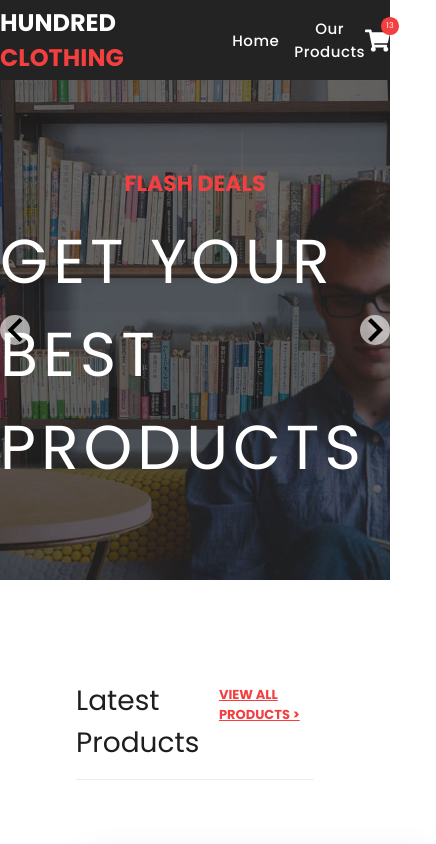
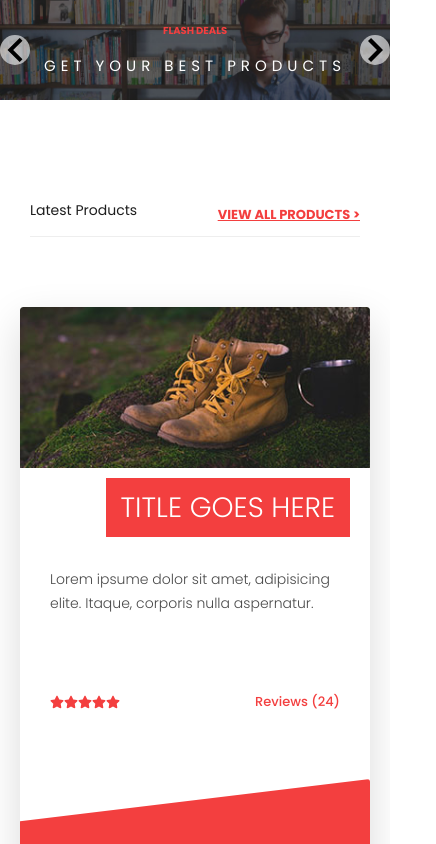
Before and after one commit to AndreFelipe97/E-commerc, a Next.js app: page / in a window 390 px wide. Shown: the top 844 px of the page, 436 px wide, since content can reach past the window. Built offline with nearby package versions, Linux system fonts and the light colour scheme.

Commit message:
refactor media queries

```diff
--- a/src/components/Benner/styles.ts
+++ b/src/components/Benner/styles.ts
@@ -26,4 +26,46 @@ export const EachSlide = styled.div`
     text-transform: uppercase;
     letter-spacing: 0.5rem;
   }
+
+  @media only screen and (max-width: 56.25em)  {
+    div {
+      height: 20rem;
+    }
+
+    span.text-1 {
+      color: var(--color-primary-red);
+      font-size: 1.5rem;
+      text-transform: uppercase;
+      font-weight: 700;
+      margin-bottom: 1.5rem;
+    }
+
+    span.text-2 {
+      color: var(--color-white);
+      font-size: 3rem;
+      text-transform: uppercase;
+      letter-spacing: 0.5rem;
+    }
+  }
+
+  @media only screen and (max-width: 37.5em)  {
+    div {
+      height: 10rem;
+    }
+
+    span.text-1 {
+      color: var(--color-primary-red);
+      font-size: 1rem;
+      text-transform: uppercase;
+      font-weight: 700;
+      margin-bottom: 1.5rem;
+    }
+
+    span.text-2 {
+      color: var(--color-white);
+      font-size: 1.5rem;
+      text-transform: uppercase;
+      letter-spacing: 0.5rem;
+    }
+  }
 `;
--- a/src/components/Card/styles.ts
+++ b/src/components/Card/styles.ts
@@ -44,6 +44,7 @@ export const Card = styled.div`
 
   @media only screen and (max-width: 56.25em) {
     height: auto;
+    width: auto;
     border-radius: 3px;
     background-color: var(--color-white);
     box-shadow: 0 1.5rem 4rem rgba(0, 0, 0, 0.15);
--- a/src/components/Footer/styles.ts
+++ b/src/components/Footer/styles.ts
@@ -24,4 +24,14 @@ export const FooterContainer = styled.div`
     color: var(--color-grey-2);
     line-height: 2.4rem;
   }
+
+  @media only screen and (max-width: 56.25em)  {
+    div {
+      flex: 0 0 100%;
+    }
+
+    p {
+      font-size: 1.4rem;
+    }
+  }
 `;
--- a/src/components/Header/styles.ts
+++ b/src/components/Header/styles.ts
@@ -6,6 +6,10 @@ export const Header = styled.header`
   display: flex;
   align-items: center;
   justify-content: space-around;
+
+  @media only screen and (max-width: 56.25em)  {
+    display: none;
+  }
 `;
 
 export const Title = styled.h2`
--- a/src/styles/align.ts
+++ b/src/styles/align.ts
@@ -4,13 +4,25 @@ export const Container = styled.div`
   display: flex;
   align-items: center;
   justify-content: center;
+
+  @media only screen and (max-width: 56.25em)  {
+    align-items: center;
+    justify-content: flex-start;
+    margin: auto 3rem;
+  }
 `;
 
 export const Content = styled.div`
   flex: 0 0 45%;
+
+  @media only screen and (max-width: 56.25em)  {
+    flex: 0 0 100%;
+  }
 `;
 
 export const Products = styled.div`
   display: flex;
+  justify-content: center;
+  align-items: center;
   flex-wrap: wrap;
 `;
--- a/src/styles/global.ts
+++ b/src/styles/global.ts
@@ -9,6 +9,11 @@ const GlobalStyle = createGlobalStyle`
     --color-black: #1e1e1e;
     --color-black-2: #121212;
     --color-black-3: #232323;
+
+    --bp-phone: 37.5em; // max-width: 37.5em
+    --bp-tab-port: 56.25em; // max-width: 56.25em
+    --bp-tab-land: 75em; // max-width: 75em
+    --bp-big-desktop: 112.5em; // min-width: 112.5em
   }
 
   * {
--- a/src/styles/pages/our-products.module.ts
+++ b/src/styles/pages/our-products.module.ts
@@ -33,4 +33,8 @@ export const NavItem = styled.button`
   &:focus {
     color: var(--color-primary-red);
   }
+
+  @media only screen and (max-width: 37.5em)  {
+    font-size: 1rem;
+  }
 `;
--- a/src/styles/typography.ts
+++ b/src/styles/typography.ts
@@ -13,4 +13,8 @@ export const Title = styled.h1`
   font-weight: 400;
   color: var(--color-black);
   margin-bottom: 1.5rem;
+
+  @media only screen and (max-width: 56.25em)  {
+    font-size: 1.4rem;
+  }
 `;
```
